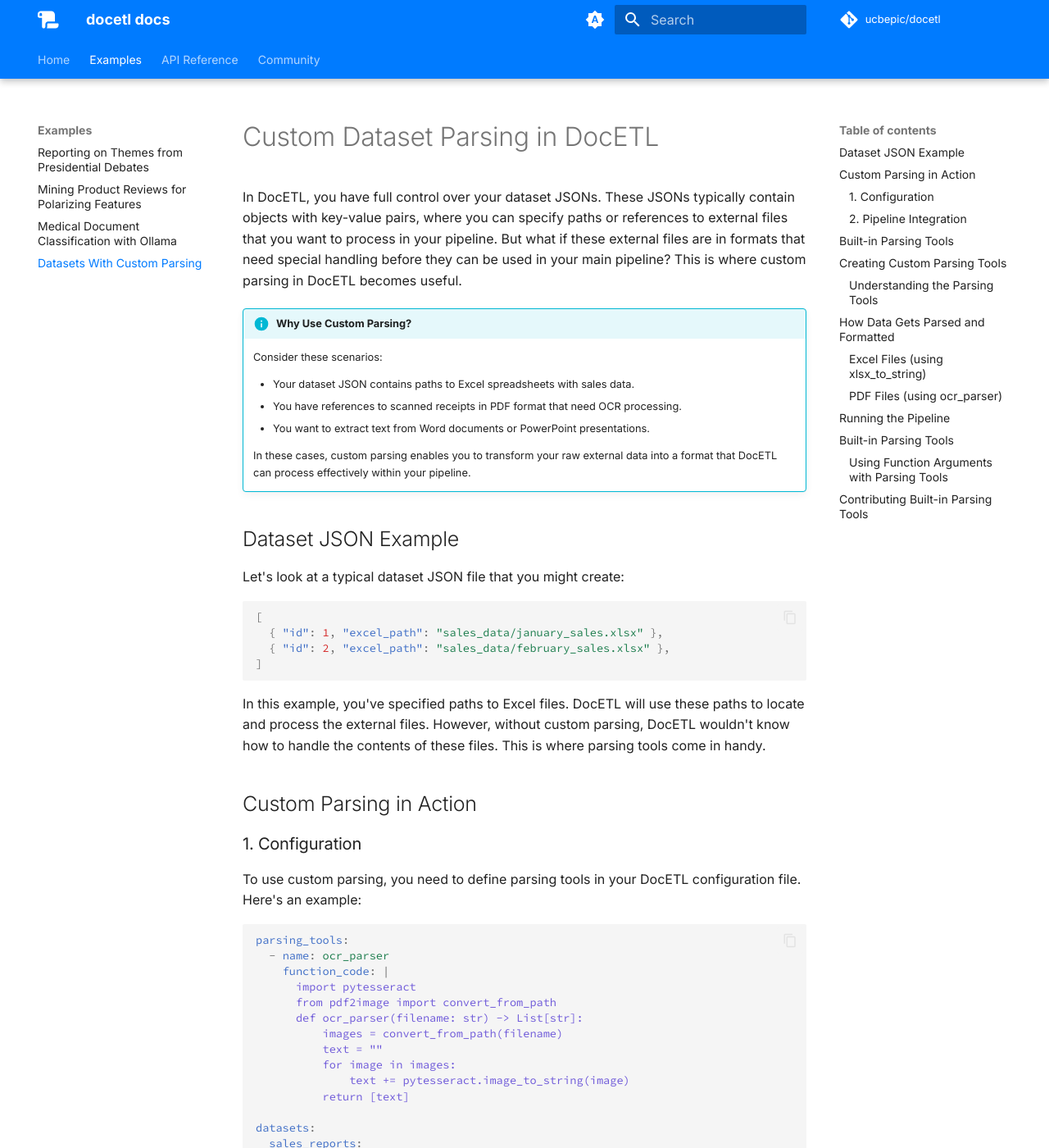
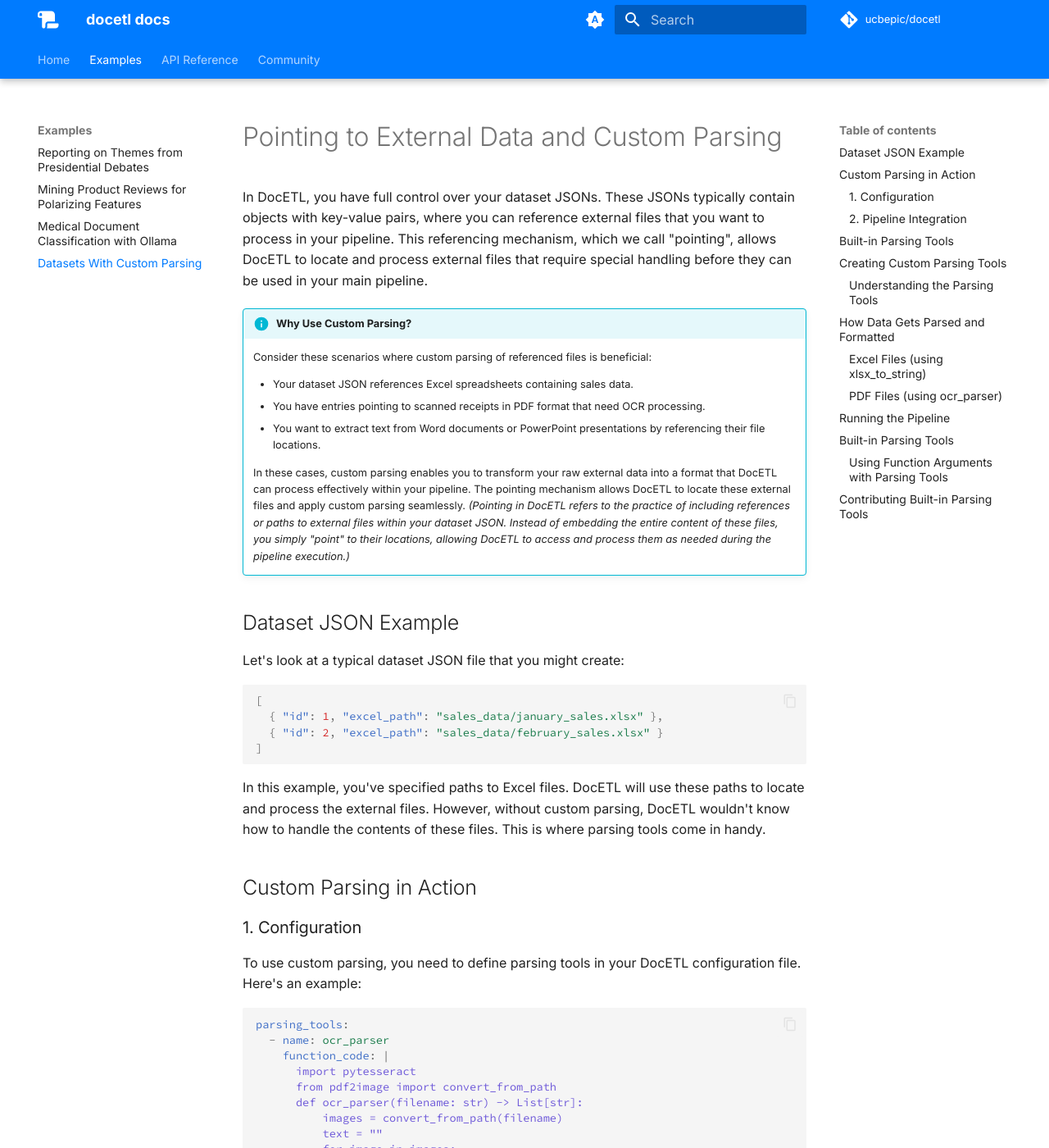
Before and after one commit to ucbepic/docetl, an MkDocs documentation site: the page built from docs/examples/custom-parsing.md, in a window 1280 px wide and 1400 px high. Shown: the whole window at 82% size. Built offline with MkDocs 1.6.1 and Material for MkDocs 9.7.7, drawn with Linux system fonts in a browser that asks for light colours; comment, search, counter and statistics services are not loaded; some of the changed text lies outside the part shown.

Commit message:
docs: improve clarity for custom parsing

````diff
--- a/docs/examples/custom-parsing.md
+++ b/docs/examples/custom-parsing.md
@@ -1,17 +1,16 @@
-# Custom Dataset Parsing in DocETL
+# Pointing to External Data and Custom Parsing
 
-In DocETL, you have full control over your dataset JSONs. These JSONs typically contain objects with key-value pairs, where you can specify paths or references to external files that you want to process in your pipeline. But what if these external files are in formats that need special handling before they can be used in your main pipeline? This is where custom parsing in DocETL becomes useful.
-
+In DocETL, you have full control over your dataset JSONs. These JSONs typically contain objects with key-value pairs, where you can reference external files that you want to process in your pipeline. This referencing mechanism, which we call "pointing", allows DocETL to locate and process external files that require special handling before they can be used in your main pipeline.
 
 !!! info "Why Use Custom Parsing?"
 
-    Consider these scenarios:
+    Consider these scenarios where custom parsing of referenced files is beneficial:
 
-    - Your dataset JSON contains paths to Excel spreadsheets with sales data.
-    - You have references to scanned receipts in PDF format that need OCR processing.
-    - You want to extract text from Word documents or PowerPoint presentations.
+    - Your dataset JSON references Excel spreadsheets containing sales data.
+    - You have entries pointing to scanned receipts in PDF format that need OCR processing.
+    - You want to extract text from Word documents or PowerPoint presentations by referencing their file locations.
 
-    In these cases, custom parsing enables you to transform your raw external data into a format that DocETL can process effectively within your pipeline.
+    In these cases, custom parsing enables you to transform your raw external data into a format that DocETL can process effectively within your pipeline. The pointing mechanism allows DocETL to locate these external files and apply custom parsing seamlessly. _(Pointing in DocETL refers to the practice of including references or paths to external files within your dataset JSON. Instead of embedding the entire content of these files, you simply "point" to their locations, allowing DocETL to access and process them as needed during the pipeline execution.)_
 
 ## Dataset JSON Example
 
@@ -20,7 +19,7 @@
 ```json
 [
   { "id": 1, "excel_path": "sales_data/january_sales.xlsx" },
-  { "id": 2, "excel_path": "sales_data/february_sales.xlsx" },
+  { "id": 2, "excel_path": "sales_data/february_sales.xlsx" }
 ]
 ```
 
@@ -55,7 +54,7 @@
         function: xlsx_to_string
         output_key: sales_data
         function_kwargs:
-            orientation: "col"
+          orientation: "col"
 
   receipts:
     type: file
@@ -68,6 +67,7 @@
 ```
 
 In this configuration:
+
 - We define a custom `ocr_parser` for PDF files.
 - We use the built-in `xlsx_to_string` parser for Excel files.
 - We apply these parsing tools to the external files referenced in the respective datasets.
@@ -132,8 +132,7 @@
 
 1. **xlsx_to_string**: A built-in parsing tool provided by DocETL. It reads Excel files and converts them to a string representation.
 
-2. **ocr_parser**: A custom parsing tool we defined for OCR processing of PDF files. *Note that it returns a list containing a single string, which is the format expected by DocETL for parsing tools.*
-
+2. **ocr_parser**: A custom parsing tool we defined for OCR processing of PDF files. _Note that it returns a list containing a single string, which is the format expected by DocETL for parsing tools._
 
 ## How Data Gets Parsed and Formatted
 
@@ -215,8 +214,6 @@
 4. Any operations you've specified (like `summarize_sales` or `extract_receipt_info`) are applied to the parsed data.
 5. The results are saved according to your output configuration.
 
-
-
 ## Built-in Parsing Tools
 
 DocETL provides several built-in parsing tools to handle common file formats and data processing tasks. These tools can be used directly in your configuration by specifying their names in the `function` field of your parsing tools configuration. Here's an overview of the available built-in parsing tools:
@@ -240,8 +237,6 @@
 ::: docetl.parsing_tools.pptx_to_string
     options:
         heading_level: 3
-
-
 
 ### Using Function Arguments with Parsing Tools
 
````
